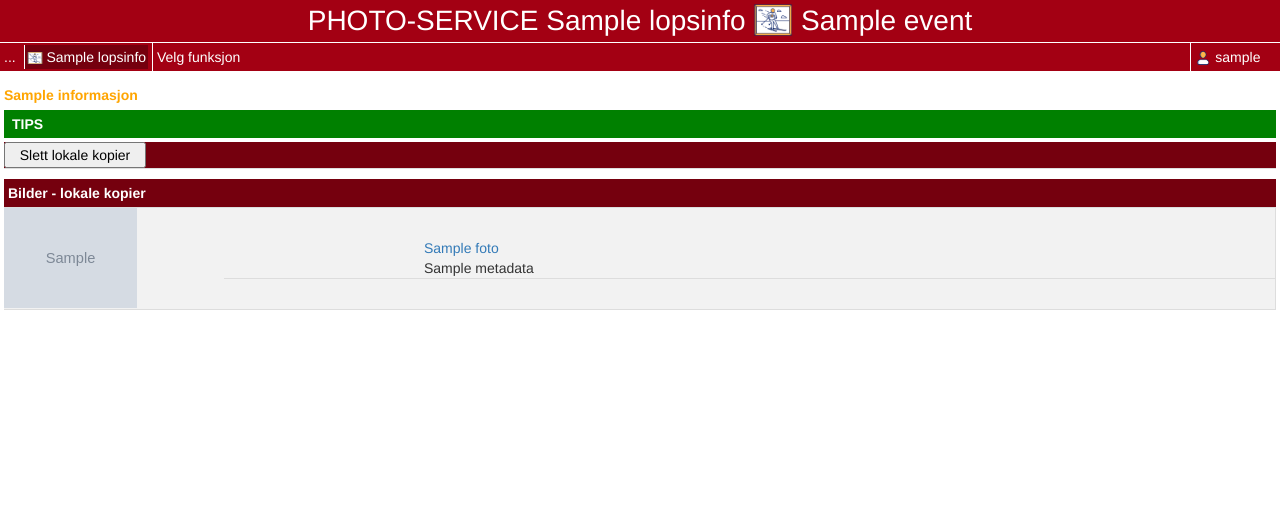
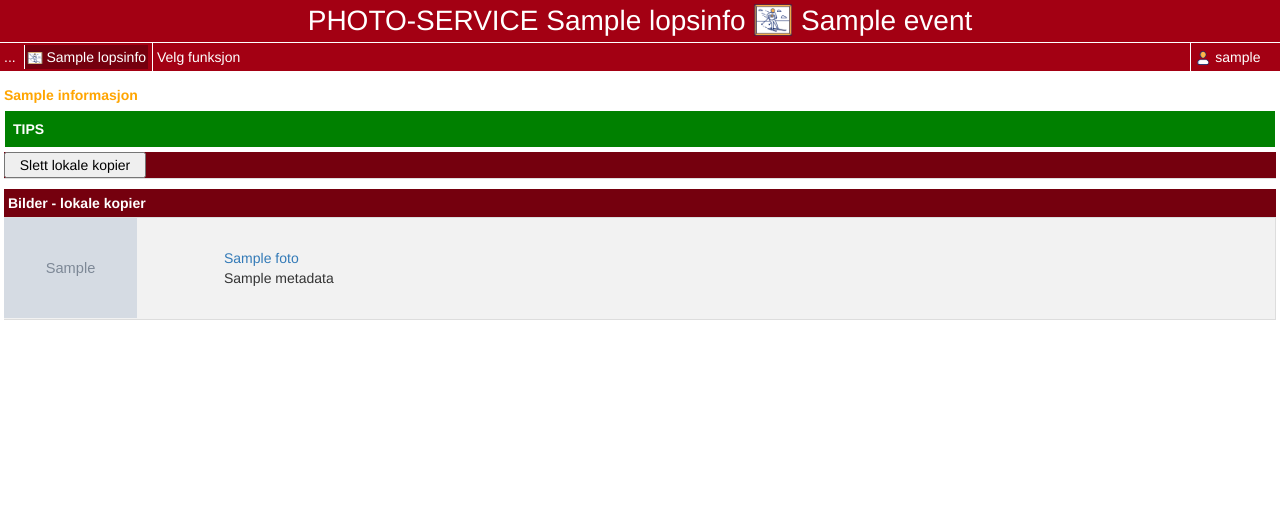
Before and after one commit to langrenn-sprint/photo-service-gui, a Python web app: template photo_service_gui/templates/photos.html in a window 1280 px wide. Shown: the top 519 px of the page. Run offline with Jinja, Linux system fonts and the light colour scheme; the template is opened without the code that fills it: most values are stand-ins (such as "Sample title", 1, 10 or a date in 2020); grey boxes marked "Sample" are stand-in pictures; some libraries are stand-ins or nearby versions.

Commit message:
GUI enhancements #50

```diff
--- a/photo_service_gui/static/styles.css
+++ b/photo_service_gui/static/styles.css
@@ -120,6 +120,11 @@ border-right: 1px solid #ddd;
   color: white;
   background-color: green;
 }
+  /* minimal styling — info box */
+  .info-box { border:1px solid white; background:green; padding:8px; color: white;}
+  .info-box summary { cursor:pointer; font-weight:700; list-style:none; outline:none; }
+  .info-box summary::-webkit-details-marker { display:none; } /* hide default marker if needed */
+
 
 #green {
   color: green;
@@ -157,21 +162,6 @@ border-right: 1px solid #ddd;
 
 #danger-zone {
   color: red;
-  padding: 4px;
-  vertical-align: top;
-}
-
-#info-header {
-  color: white;
-  font-weight: bold;
-  background-color: green;
-  padding: 4px;
-  vertical-align: top;
-}
-
-#info-zone {
-  color: white;
-  background-color: green;
   padding: 4px;
   vertical-align: top;
 }
--- a/photo_service_gui/templates/photos.html
+++ b/photo_service_gui/templates/photos.html
@@ -23,10 +23,12 @@
 {% block content %}
 <! --- Information --->
   <div id=spacer></div>
-  <div id=info-header><a id=info-header data-toggle="collapse" href="#info-zone">TIPS</a></div>
-  <div id=info-zone class="collapse">
-    - Det er mulig å slette bilder - både enkeltvis og alle. Merk at det bare er link til bildene som slettes.<br>
-  </div>
+  <details id="info-details" class="info-box">
+    <summary>TIPS</summary>
+    <div>
+      - Det er mulig å slette bilder - både enkeltvis og alle. Merk at det bare er link til bildene som slettes.
+    </div>
+  </details>
   <div id=spacer></div>
 <! --- End Information --->
 
@@ -48,26 +50,36 @@
   </p>
   <table cellpadding=4>
     <tr>
-      <td colspan=4 id=headerblue>
+      <td colspan=8 id=headerblue>
         <b>Bilder - lokale kopier</b>
       </td>
     </tr>
     {% if action in ["delete_select"] %}
       <tr>
-        <td id=table_border>
+        <td id=table_border colspan=2>
           <button id="toggleAll">Velg alle</button>
         </td>
       <form action=/photos method=post>
-        <td id=table_border colspan=3>
+        <td id=table_border colspan=6>
             <input type="submit" name={{ action }} value="  Slett valgte ">
             <input type="hidden" name="event_id" value="{{ event_id }}">
             <input type="hidden" name=action value={{ action }}>
         </td>
       </tr>
+      <script>
+        // Toggle all checkboxes
+        const toggleBtn = document.getElementById('toggleAll');
+        toggleBtn.addEventListener('click', () => {
+          const itemsList = document.querySelectorAll('input.item-chk[type="checkbox"]');
+          const anyUnchecked = Array.from(itemsList).some(cb => !cb.checked);
+          itemsList.forEach(cb => cb.checked = anyUnchecked);
+        });
+      </script>
+
     {% endif %}
 
-    {% for foto in photos %}
-      <tr>
+    <tr>
+      {% for foto in photos %}
         {% if action in ["delete_select"] %}
           <td>
             <input type="checkbox" class="item-chk" name="delete_photo_{{ loop.index }}" value="{{ foto.name }}">
@@ -107,26 +119,16 @@
               modal_{{loop.index}}.style.display = "none";
             }
 
-            // Toggle all checkboxes
-            const toggleBtn = document.getElementById('toggleAll');
-            toggleBtn.addEventListener('click', () => {
-              const itemsList = document.querySelectorAll('input.item-chk[type="checkbox"]');
-              const anyUnchecked = Array.from(itemsList).some(cb => !cb.checked);
-              itemsList.forEach(cb => cb.checked = anyUnchecked);
-            });
           </script>
         </td>
         <td id=table_border_r>
-          <table>
-            <tr>
-              <td width="200">
-              </td>
-              <td><a target=_blank href={{ foto.url }}>{{ foto.name }}</a> <br> {{ foto.metadata }}</td>
-            </tr>
-          </table>
+          <a target=_blank href={{ foto.url }}>{{ foto.name }}</a> <br> {{ foto.metadata }}
         </td>
-      </tr>
-    {% endfor %}
+        {% if loop.index is divisibleby 2 %}
+          </tr><tr>
+        {% endif %}
+      {% endfor %}
+    </tr>
     {% if action in ["delete_select"] %}
       </form>
     {% endif %}
--- a/photo_service_gui/templates/video_events.html
+++ b/photo_service_gui/templates/video_events.html
@@ -17,8 +17,8 @@
 
   <! --- Information --->
   <div id=spacer></div>
-  <details>
-    <summary><span id=info-header>Info</span></summary>
+    <details id="info-details" class="info-box">
+      <summary>TIPS</summary>
       <table>
         <tr id="info-zone">
           <td colspan="2">
```
Also changed, not shown: 1 other file. Lines whose indentation alone changed are shown as unchanged.
